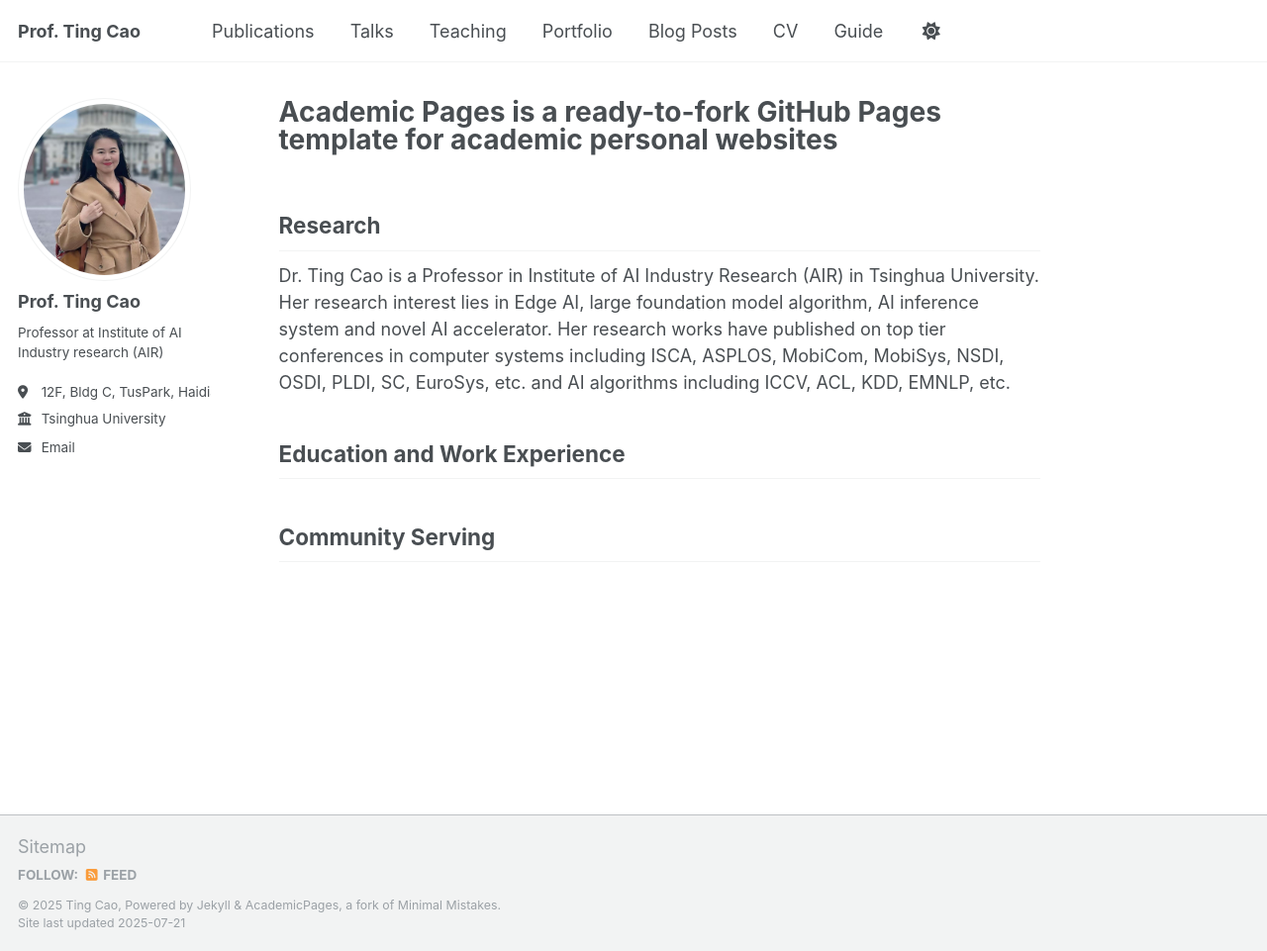
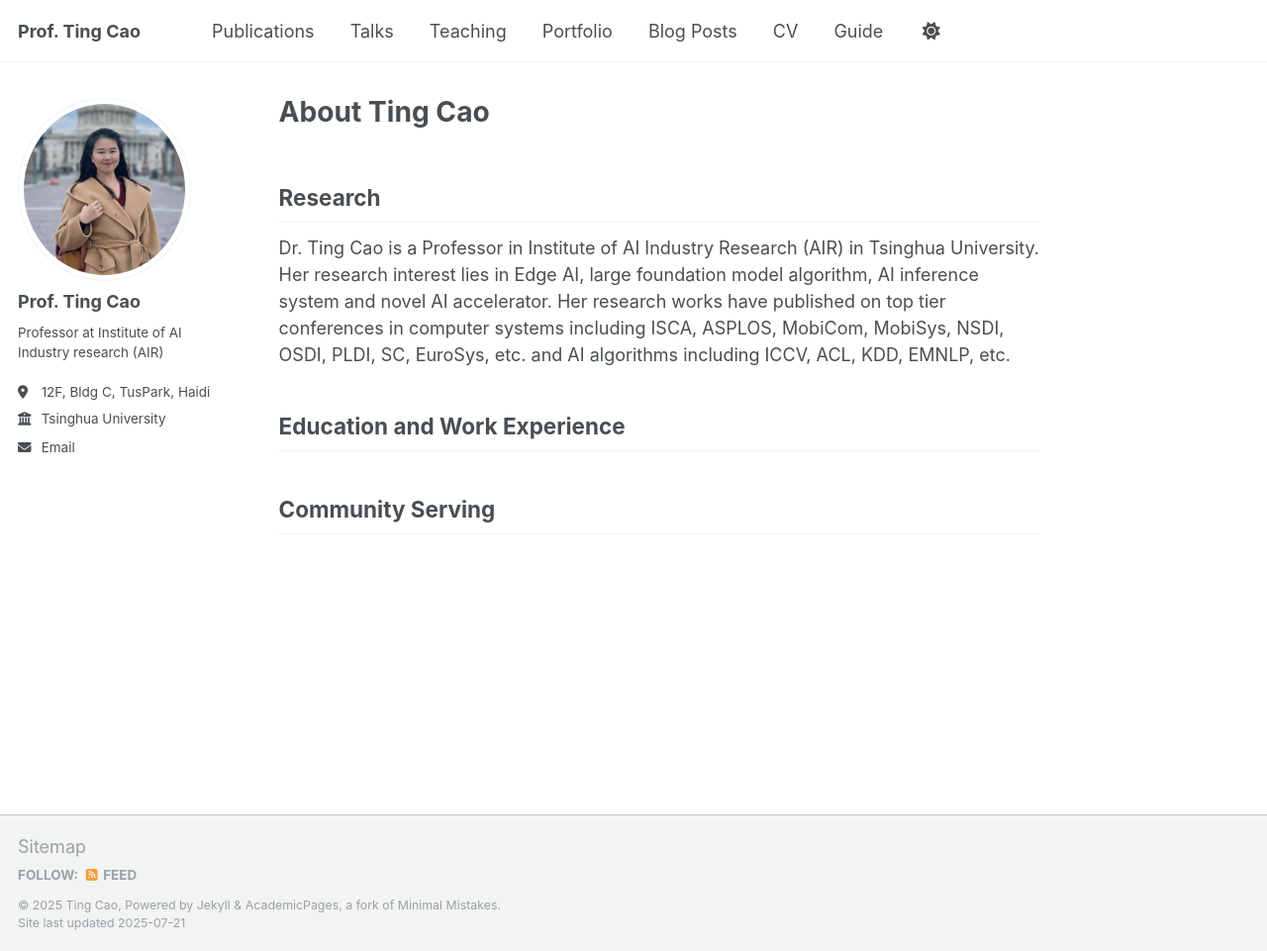
Before and after one commit to tingcao952/tingcao952.github.io, a Jekyll site: the page built from _pages/about.md, in a window 1280 px wide and 961 px high. Shown: the whole window at 99% size. Built offline with Jekyll 4.4.1, drawn with Linux system fonts in a browser that asks for light colours; a script that is not in the unit is left out.

Commit message:
Edit about

```diff
--- a/_pages/about.md
+++ b/_pages/about.md
@@ -1,6 +1,6 @@
 ---
 permalink: /
-title: "Academic Pages is a ready-to-fork GitHub Pages template for academic personal websites"
+title: "About Ting Cao"
 author_profile: true
 redirect_from:
   - /about/
```
